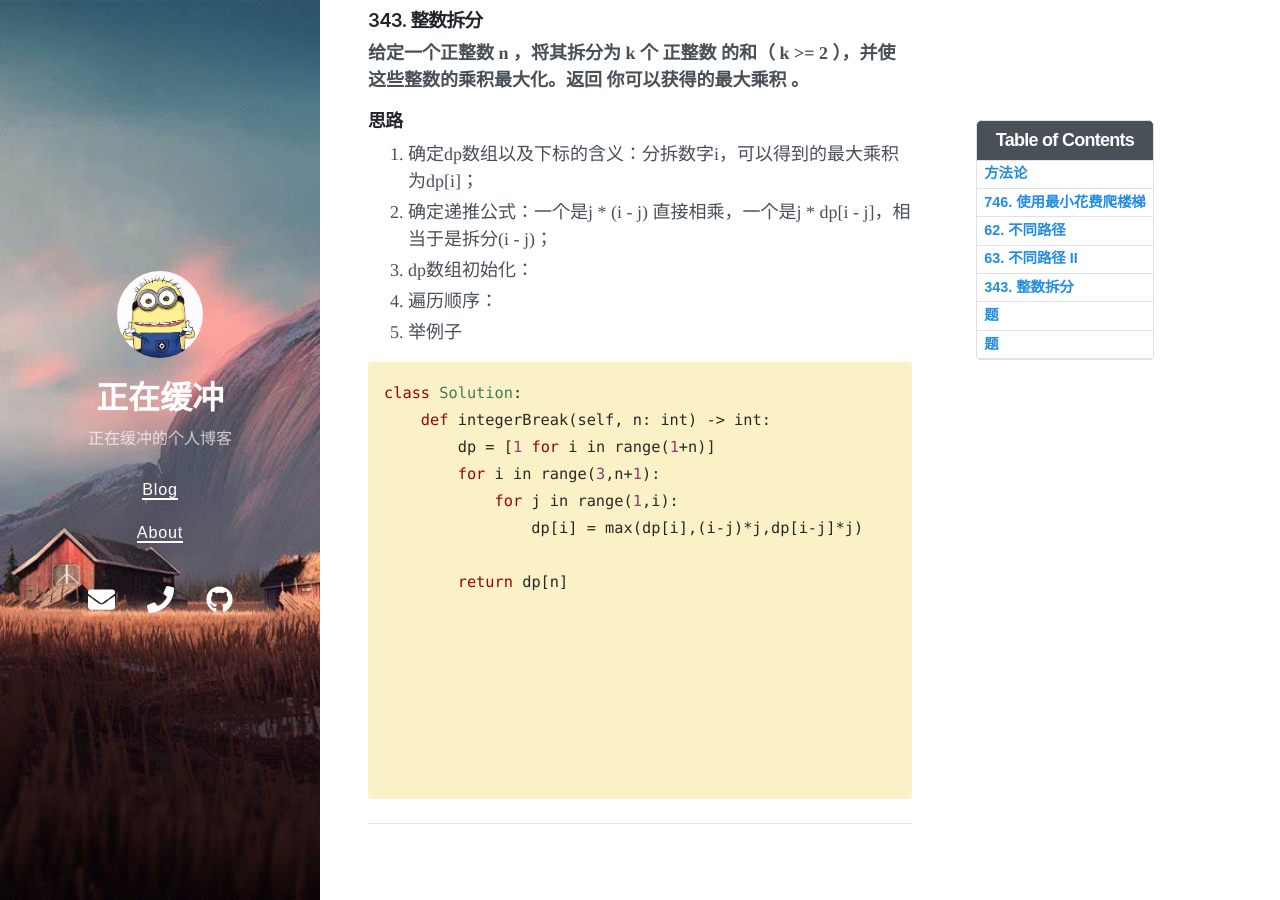
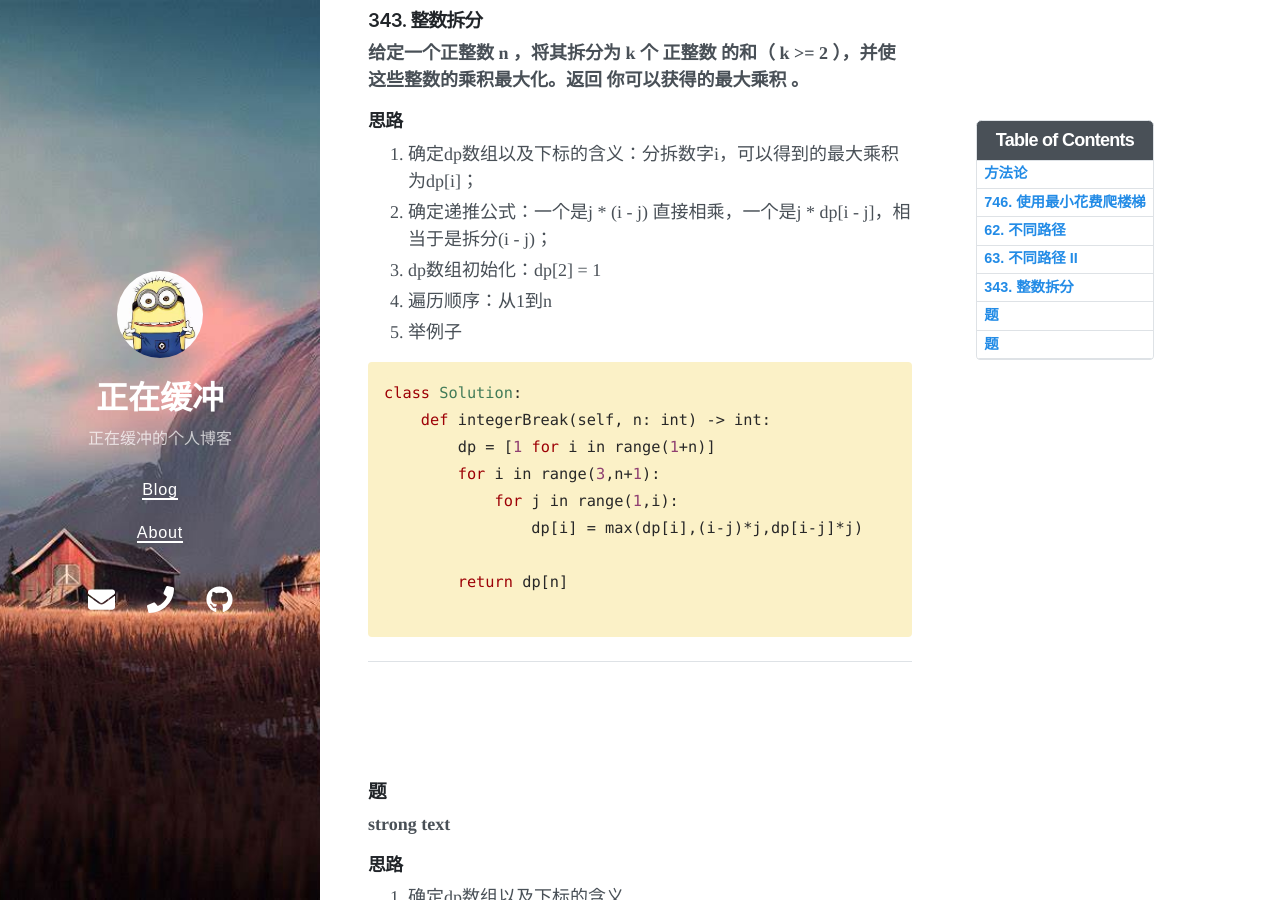
Before and after one commit to Zzhc3321/personal-blog.github.io, a Jekyll site: the page built from _posts/2022-03-04-动态规划.md, in a window 1280 px wide and 900 px high, scrolled down 3881 px. Built offline with Jekyll 4.4.1, drawn with Linux system fonts in a browser that asks for light colours; nearby versions of some CDN libraries.

Commit message:
修改文件: _posts/2022-03-04-动态规划.md

````diff
--- a/_posts/2022-03-04-动态规划.md
+++ b/_posts/2022-03-04-动态规划.md
@@ -199,8 +199,8 @@ class Solution:
 #### 思路
 1. 确定dp数组以及下标的含义：分拆数字i，可以得到的最⼤乘积为dp[i]；
 2. 确定递推公式：⼀个是j * (i - j) 直接相乘，⼀个是j * dp[i - j]，相当于是拆分(i - j)；
-3. dp数组初始化：
-4. 遍历顺序：
+3. dp数组初始化：dp[2] = 1
+4. 遍历顺序：从1到n
 5. 举例子
 
 ```python
@@ -212,12 +212,6 @@ class Solution:
                 dp[i] = max(dp[i],(i-j)*j,dp[i-j]*j)
 
         return dp[n]
-
-
-
-
-
-
 
 ```
 
````
